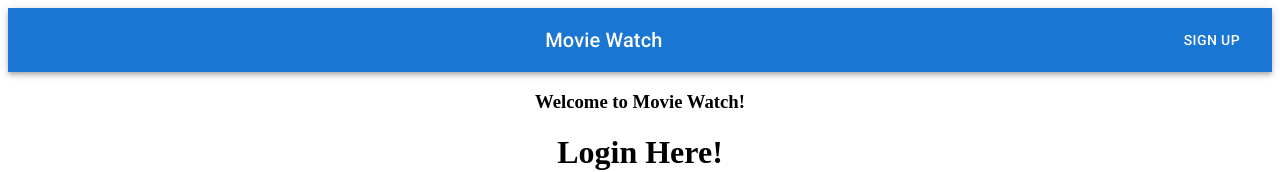
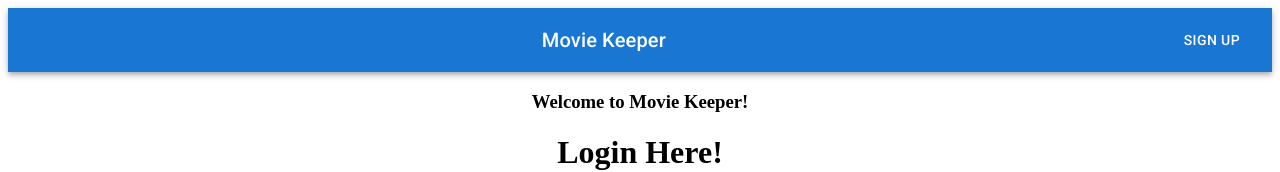
Before and after one commit to mikestah808/netflix-clone-frontend, a React (Create React App) app: page / in a window 1280 px wide. Shown: the top 172 px of the page. Built offline with nearby package versions, Linux system fonts and the light colour scheme; no server answers.

Commit message:
changed title from Movie Watch to Movie Keeper

```diff
--- a/src/HomePage.jsx
+++ b/src/HomePage.jsx
@@ -30,7 +30,7 @@ function HomePage() {
   } else {
     return (
       <>
-      <h3>Welcome to Movie Watch!</h3>
+      <h3>Welcome to Movie Keeper!</h3>
       <Login />
       </>
     )
--- a/src/Navbar.jsx
+++ b/src/Navbar.jsx
@@ -33,7 +33,7 @@ function NavBar() {
             <Toolbar>
               <h3>Welcome, {user.first_name}!</h3>
               <Typography variant="h6" component="div" sx={{ flexGrow: 1 }}>
-                Movie Watch
+                Movie Keeper
               </Typography>
                 <Button color="inherit" to="/genres" component={ Link }>My Genres</Button>
                 <Button color="inherit" to="/movies" component={ Link }>My Movies</Button>
@@ -49,7 +49,7 @@ function NavBar() {
           <AppBar position="static">
             <Toolbar>
               <Typography variant="h6" component="div" sx={{ flexGrow: 1 }}>
-                Movie Watch
+                Movie Keeper
               </Typography>
                 <Button color="inherit" to="/signup" component={ Link }>Sign Up</Button>
             </Toolbar>
```
